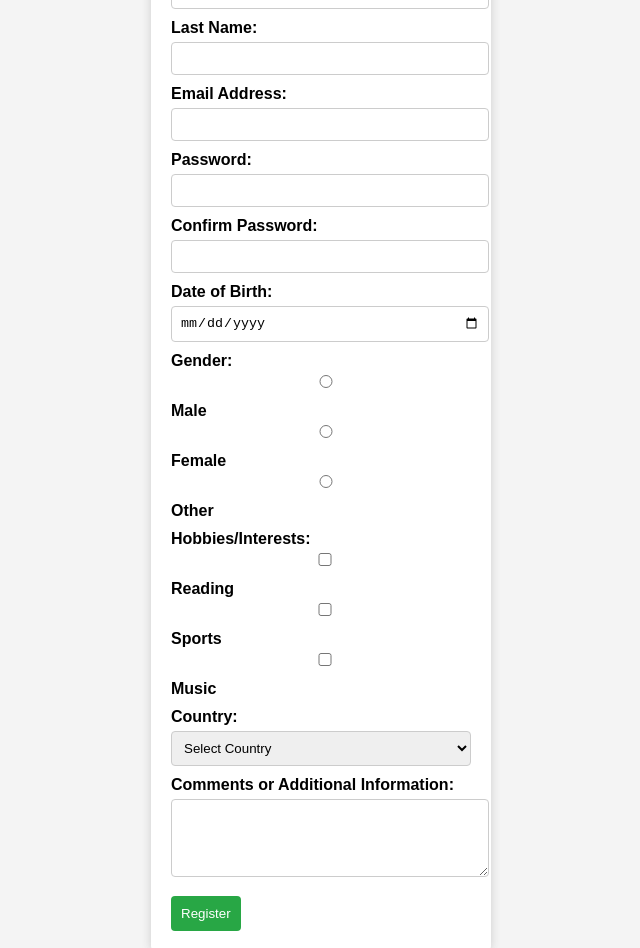
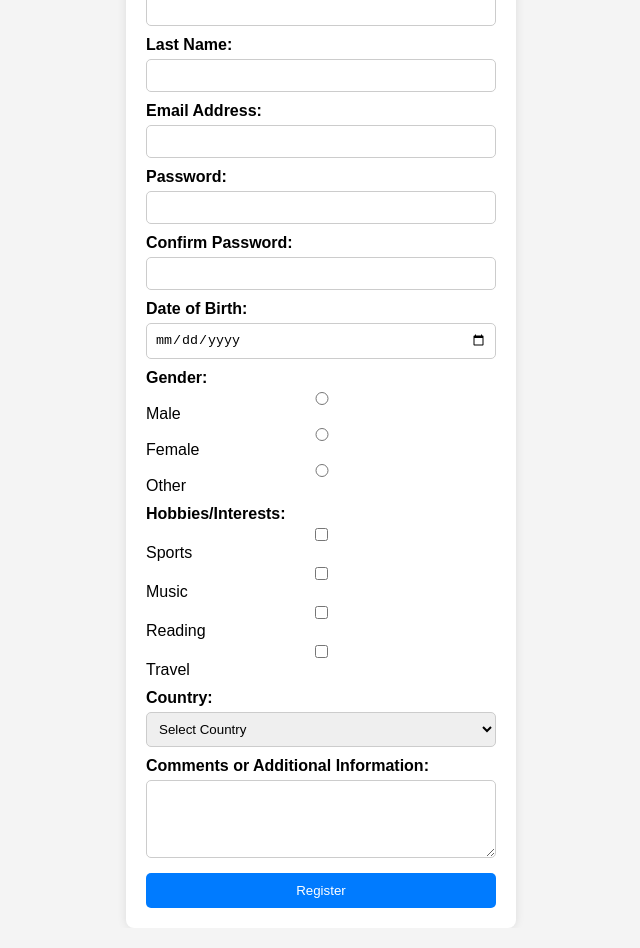
Before and after one commit to Azamat313/4-23, a plain HTML site: page index.html in a window 1280 px wide. Shown: the whole page, without its empty margins (319-959 px from the left). Drawn offline with Linux system fonts and the light colour scheme.

Commit message:
Index html

```diff
--- a/index.html
+++ b/index.html
@@ -4,52 +4,12 @@
     <meta charset="UTF-8">
     <meta name="viewport" content="width=device-width, initial-scale=1.0">
     <title>Registration Form</title>
-    <style>
-        body {
-            font-family: Arial, sans-serif;
-            background-color: #f4f4f4;
-            display: flex;
-            justify-content: center;
-            align-items: center;
-            height: 100vh;
-        }
-        form {
-            background: white;
-            padding: 20px;
-            border-radius: 5px;
-            box-shadow: 0px 0px 10px 0px #ccc;
-            width: 300px;
-        }
-        label {
-            font-weight: bold;
-            display: block;
-            margin-top: 10px;
-        }
-        input, select, textarea {
-            width: 100%;
-            padding: 8px;
-            margin-top: 5px;
-            border: 1px solid #ccc;
-            border-radius: 4px;
-        }
-        button {
-            background-color: #28a745;
-            color: white;
-            padding: 10px;
-            border: none;
-            border-radius: 4px;
-            margin-top: 15px;
-            cursor: pointer;
-        }
-        button:hover {
-            background-color: #218838;
-        }
-    </style>
+    <link rel="stylesheet" href="style.css">
 </head>
 <body>
-    <form action="#" method="post">
-        <h2>Register</h2>
-
+    <div class="container">
+        <h2>Registration Form</h2>
+        <form action="#" method="POST">
             <label for="first-name">First Name:</label>
             <input type="text" id="first-name" name="first-name" required>
 
@@ -63,28 +23,29 @@
             <input type="password" id="password" name="password" required minlength="6">
 
             <label for="confirm-password">Confirm Password:</label>
-        <input type="password" id="confirm-password" name="confirm-password" required>
+            <input type="password" id="confirm-password" name="confirm-password" required minlength="6">
 
             <label for="dob">Date of Birth:</label>
             <input type="date" id="dob" name="dob" required>
 
             <label>Gender:</label>
-        <input type="radio" id="male" name="gender" value="male" required> <label for="male">Male</label>
-        <input type="radio" id="female" name="gender" value="female"> <label for="female">Female</label>
-        <input type="radio" id="other" name="gender" value="other"> <label for="other">Other</label>
+            <input type="radio" name="gender" value="male" required> Male
+            <input type="radio" name="gender" value="female"> Female
+            <input type="radio" name="gender" value="other"> Other
 
             <label>Hobbies/Interests:</label>
-        <input type="checkbox" id="reading" name="hobbies" value="Reading"> <label for="reading">Reading</label>
-        <input type="checkbox" id="sports" name="hobbies" value="Sports"> <label for="sports">Sports</label>
-        <input type="checkbox" id="music" name="hobbies" value="Music"> <label for="music">Music</label>
+            <input type="checkbox" name="hobbies" value="sports"> Sports
+            <input type="checkbox" name="hobbies" value="music"> Music
+            <input type="checkbox" name="hobbies" value="reading"> Reading
+            <input type="checkbox" name="hobbies" value="travel"> Travel
 
             <label for="country">Country:</label>
             <select id="country" name="country" required>
                 <option value="">Select Country</option>
-            <option value="USA">USA</option>
-            <option value="Canada">Canada</option>
-            <option value="UK">UK</option>
-            <option value="Australia">Australia</option>
+                <option value="usa">USA</option>
+                <option value="uk">UK</option>
+                <option value="canada">Canada</option>
+                <option value="australia">Australia</option>
             </select>
 
             <label for="comments">Comments or Additional Information:</label>
@@ -92,5 +53,6 @@
 
             <button type="submit">Register</button>
         </form>
+    </div>
 </body>
 </html>
--- /dev/null
+++ b/style.css
@@ -0,0 +1,52 @@
+body {
+    font-family: Arial, sans-serif;
+    background-color: #f4f4f4;
+    display: flex;
+    justify-content: center;
+    align-items: center;
+    height: 100vh;
+    margin: 0;
+}
+
+.container {
+    background: white;
+    padding: 20px;
+    border-radius: 8px;
+    box-shadow: 0px 0px 10px rgba(0, 0, 0, 0.1);
+    width: 350px;
+}
+
+h2 {
+    text-align: center;
+}
+
+form {
+    display: flex;
+    flex-direction: column;
+}
+
+label {
+    margin-top: 10px;
+    font-weight: bold;
+}
+
+input, select, textarea {
+    padding: 8px;
+    margin-top: 5px;
+    border: 1px solid #ccc;
+    border-radius: 5px;
+}
+
+button {
+    margin-top: 15px;
+    padding: 10px;
+    background-color: #007bff;
+    color: white;
+    border: none;
+    border-radius: 5px;
+    cursor: pointer;
+}
+
+button:hover {
+    background-color: #0056b3;
+}
```
Lines whose indentation alone changed are shown as unchanged.
